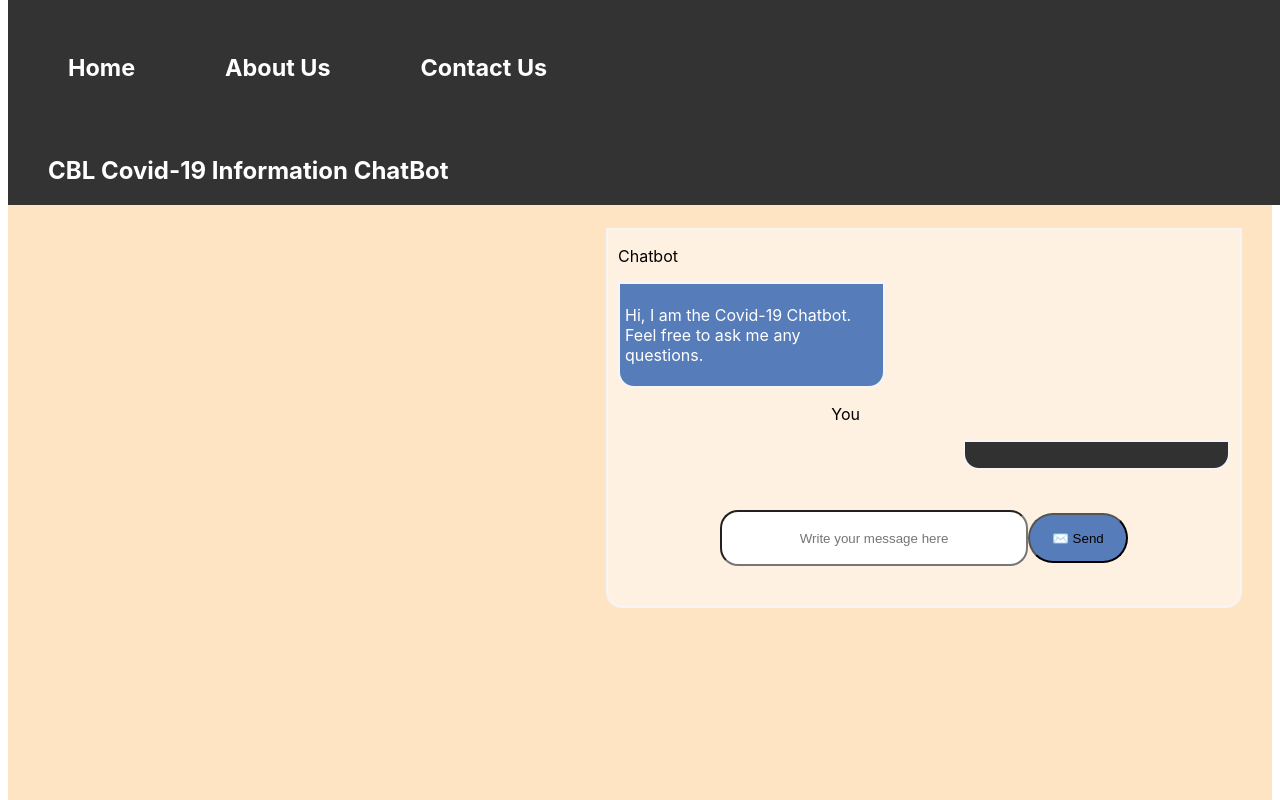
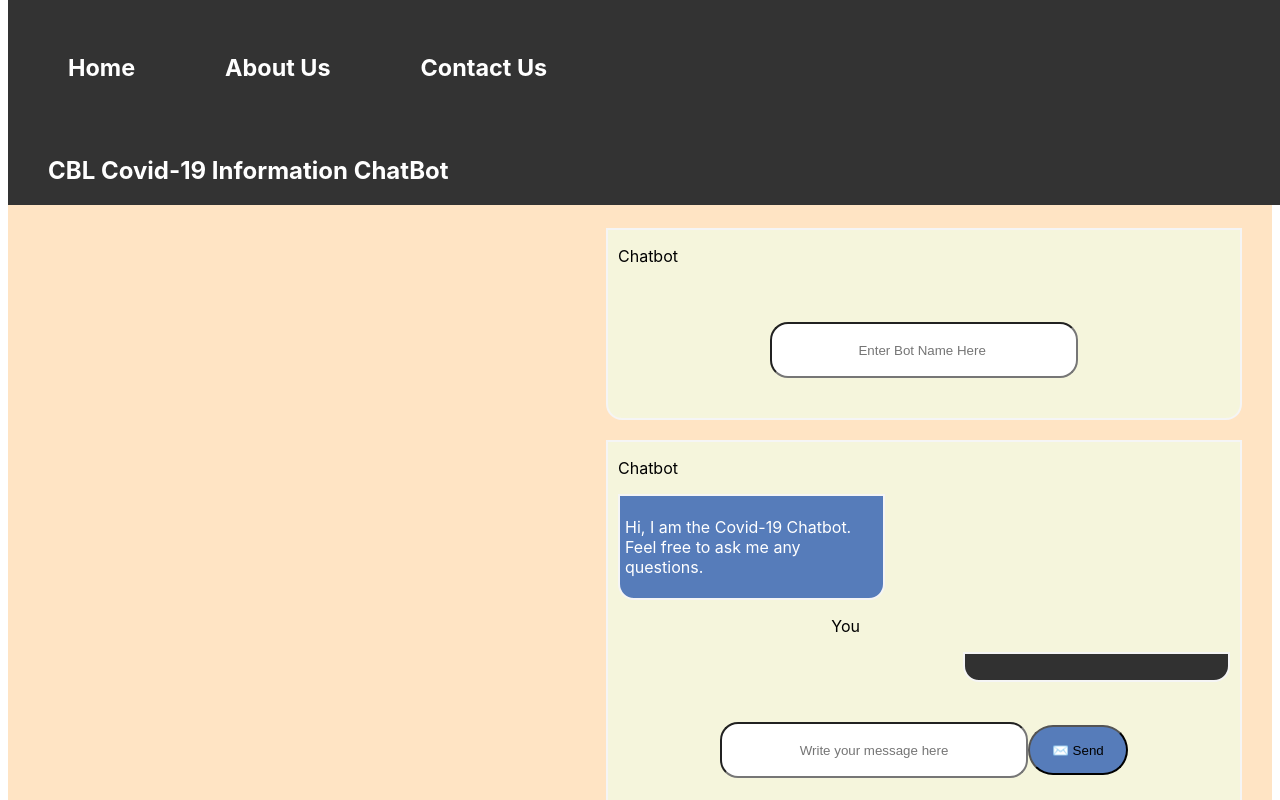
Before and after one commit to mathews1193/chatbot, a React (Create React App) app in the folder frontend/: page / in a window 1280 px wide. Shown: the top 800 px of the page. Built offline with nearby package versions, Linux system fonts and the light colour scheme.

Commit message:
update node file

```diff
--- a/frontend/src/App.js
+++ b/frontend/src/App.js
@@ -1,6 +1,7 @@
 import React from 'react';
 
 import './App.css';
+import Bots from './components/BotList/Bots';
 import Chatbot from './components/Chatbot/Chatbot';
 import Footer from './components/Footer/Footer';
 import NavBar from './components/NavBar/NavBar';
@@ -11,7 +12,10 @@ function App()
     <div className="App">
       <NavBar />
       <div className='container'>
-         <Chatbot/>
+        <div className="grid">
+          <Bots/>
+          <Chatbot/>
+        </div>
       </div>
         <Footer/>
     </div>
--- /dev/null
+++ b/frontend/src/components/BotList/Bots.js
@@ -0,0 +1,24 @@
+import React, { useState, useEffect } from 'react';
+import "./Bots.css";
+
+function Bots() {
+    const [botName, setBotName] = useState('');
+
+    return (
+        <div>
+            <div className="chat-container">
+                <p className='chatbot-header'>Chatbot</p>
+                <div className="msg-container">
+                    <input
+                    type = "text"
+                    className='msg'
+                    placeholder="Enter Bot Name Here "
+                    value={botName}
+                    />
+                </div>
+            </div>
+        </div>
+    )
+}
+
+export default Bots
--- a/frontend/src/components/Chatbot/Chatbot.css
+++ b/frontend/src/components/Chatbot/Chatbot.css
@@ -1,6 +1,6 @@
 .chat-container
 {
- background-color:rgba(255,255,255,0.5);
+ background-color:beige;
  border-radius: 0px 0px 16px 16px;
  border: 2px solid whitesmoke;
  margin-top:20px;
```
Also changed, not shown: frontend/src/components/BotList/Bots.css (added).
